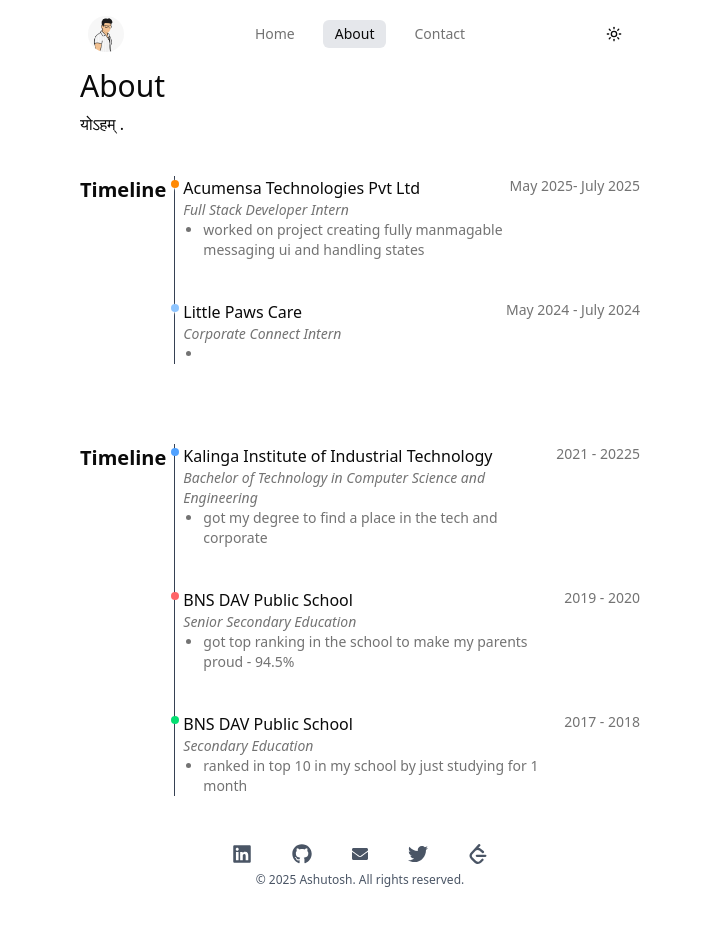
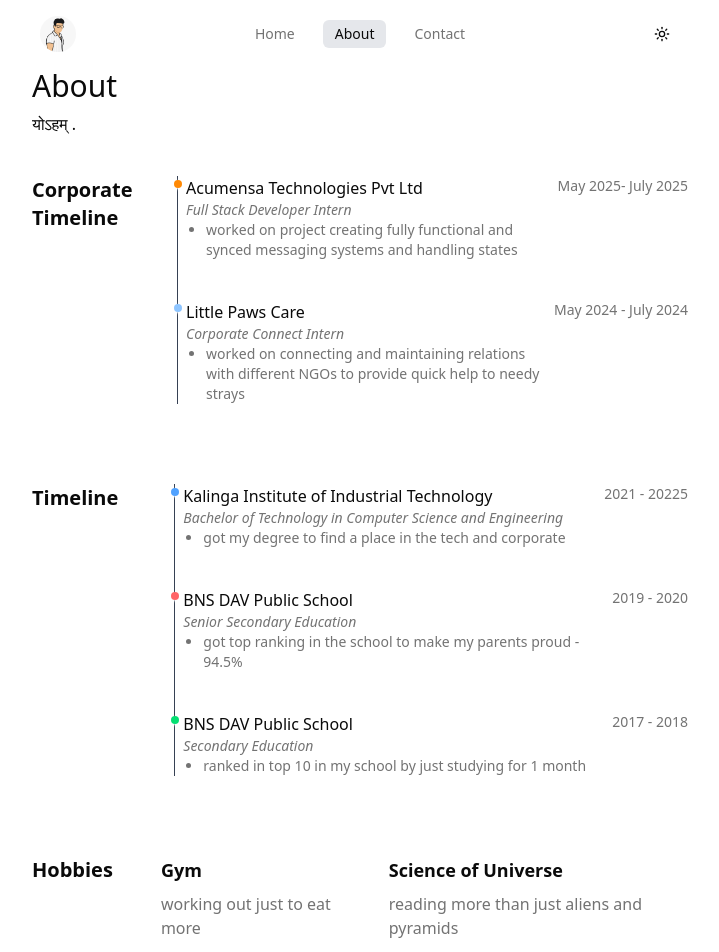
Before and after one commit to routAshutoshhh/personal--portfolio, a Next.js app: page /About in a window 1280 px wide. Shown: the top 952 px of the page, without its empty margins (280-999 px from the left). Before the commit the page ends 904 px from the top, so only its background shows below. Built offline with nearby package versions, Linux system fonts and the light colour scheme.

Commit message:
hobbies added

```diff
--- a/package.json
+++ b/package.json
@@ -41,6 +41,7 @@
     "cmdk": "^1.1.1",
     "date-fns": "^4.1.0",
     "embla-carousel-react": "^8.6.0",
+    "framer-motion": "^12.23.3",
     "input-otp": "^1.4.2",
     "lucide-react": "^0.525.0",
     "next": "15.3.5",
--- a/src/app/About/page.tsx
+++ b/src/app/About/page.tsx
@@ -1,6 +1,8 @@
 import React from "react";
 import Timeline from "@/components/ui-components/about-components/timeline";
 import Worktimeline from "@/components/ui-components/about-components/workTimeline";
+import { cn } from "@/lib/utils";
+import Hobbies from "@/components/ui-components/about-components/Hobbies";
 
 export const metadata = {
   title: "Ashutosh | About",
@@ -17,6 +19,7 @@
         </div>
         <Worktimeline />
         <Timeline />
+        <Hobbies />
       </div>
     </>
   );
--- a/src/app/layout-client-wrapper.tsx
+++ b/src/app/layout-client-wrapper.tsx
@@ -14,7 +14,7 @@
       <Header />
 
       {/* Main content area, centered and padded */}
-      <main className="w-full max-w-xl flex-grow px-2">{children}</main>
+      <main className="w-full max-w-2xl flex-grow px-2">{children}</main>
 
       {/* Footer at bottom */}
       <Footer />
--- /dev/null
+++ b/src/components/ui-components/about-components/Hobbies.tsx
@@ -0,0 +1,24 @@
+import { cn } from "@/lib/utils";
+
+export default function Hobbies() {
+  return (
+    <section className="flex flex-col sm:flex-row py-10">
+      <h2 className=" text-xl font-semibold mb-6 ">Hobbies</h2>
+      <div className=" ml-12 flex fle-col sm:flex-row space-x-8">
+        <div className="">
+          <h1 className=" text-lg font-semibold">Gym</h1>
+          <p className="text-muted-foreground pt-2">
+            working out just to eat more
+          </p>
+        </div>
+        <div className="">
+          <h1 className=" text-lg font-semibold">Science of Universe</h1>
+          <p className="text-muted-foreground pt-2">
+            {" "}
+            reading more than just aliens and pyramids
+          </p>
+        </div>
+      </div>
+    </section>
+  );
+}
--- a/src/components/ui-components/about-components/timeline.tsx
+++ b/src/components/ui-components/about-components/timeline.tsx
@@ -27,14 +27,14 @@
 
 export default function Timeline() {
   return (
-    <section className="flex flex-col sm:flex-row  py-10">
+    <section className="flex flex-col sm:flex-row  py-10 ">
       <h2 className="text-xl font-semibold mb-6">Timeline</h2>
-      <div className="relative border-l border-gray-700 ml-2 pl-2 space-y-10">
+      <div className="relative border-l border-gray-700 ml-14 pl-2 space-y-10">
         {studyTimeline.map((item, index) => (
           <div key={index} className="relative">
             <span
               className={cn(
-                "absolute left-[-12px] top-1 w-2 h-2 rounded-full",
+                "absolute left-[-12px] top-1 w-2 h-2 rounded-full shadow shadow-white/100",
                 item.color
               )}
             />
@@ -48,7 +48,7 @@
                   <li>{item.description}</li>
                 </ul>
               </div>
-              <span className="text-sm text-muted-foreground whitespace-nowrap">
+              <span className="text-sm text-muted-foreground  justify-end whitespace-nowrap">
                 {item.date}
               </span>
             </div>
--- a/src/components/ui-components/about-components/workTimeline.tsx
+++ b/src/components/ui-components/about-components/workTimeline.tsx
@@ -5,13 +5,15 @@
     title: "Acumensa Technologies Pvt Ltd",
     role: "Full Stack Developer Intern",
     description:
-      " worked on project creating fully manmagable messaging ui and handling states",
+      " worked on project creating fully functional and synced  messaging systems  and handling states",
     date: "May 2025- July 2025",
     color: "bg-orange-400",
   },
   {
     title: "Little Paws Care",
     role: "Corporate Connect Intern",
+    description:
+      " worked on connecting and maintaining relations with different NGOs to provide quick help to needy strays",
     date: "May 2024 - July 2024",
     color: "bg-blue-300",
   },
@@ -20,8 +22,8 @@
 export default function Worktimeline() {
   return (
     <section className="flex flex-col sm:flex-row  py-10">
-      <h2 className="text-xl font-semibold mb-6">Timeline</h2>
-      <div className="relative border-l border-gray-700 ml-2 pl-2 space-y-10">
+      <h2 className="text-xl font-semibold mb-6"> Corporate Timeline</h2>
+      <div className="relative border-l border-gray-700 ml-8 pl-2 space-y-10">
         {workTimeLine.map((item, index) => (
           <div key={index} className="relative">
             <span
@@ -40,7 +42,7 @@
                   <li>{item.description}</li>
                 </ul>
               </div>
-              <span className="text-sm text-muted-foreground whitespace-nowrap">
+              <span className="text-sm text-muted-foreground justify-end whitespace-nowrap">
                 {item.date}
               </span>
             </div>
--- a/src/components/ui-components/vertical-marginals/header.tsx
+++ b/src/components/ui-components/vertical-marginals/header.tsx
@@ -15,7 +15,7 @@
   const pathname = usePathname();
 
   return (
-    <header className="w-full max-w-xl ">
+    <header className="w-full max-w-2xl ">
       <nav className="max-w-4xl mx-auto flex items-center justify-between px-4 py-4">
         {/* Avatar */}
         <Link href="/">
```
Also changed, not shown: 1 other file (tests, documents, lock files or other folders).
